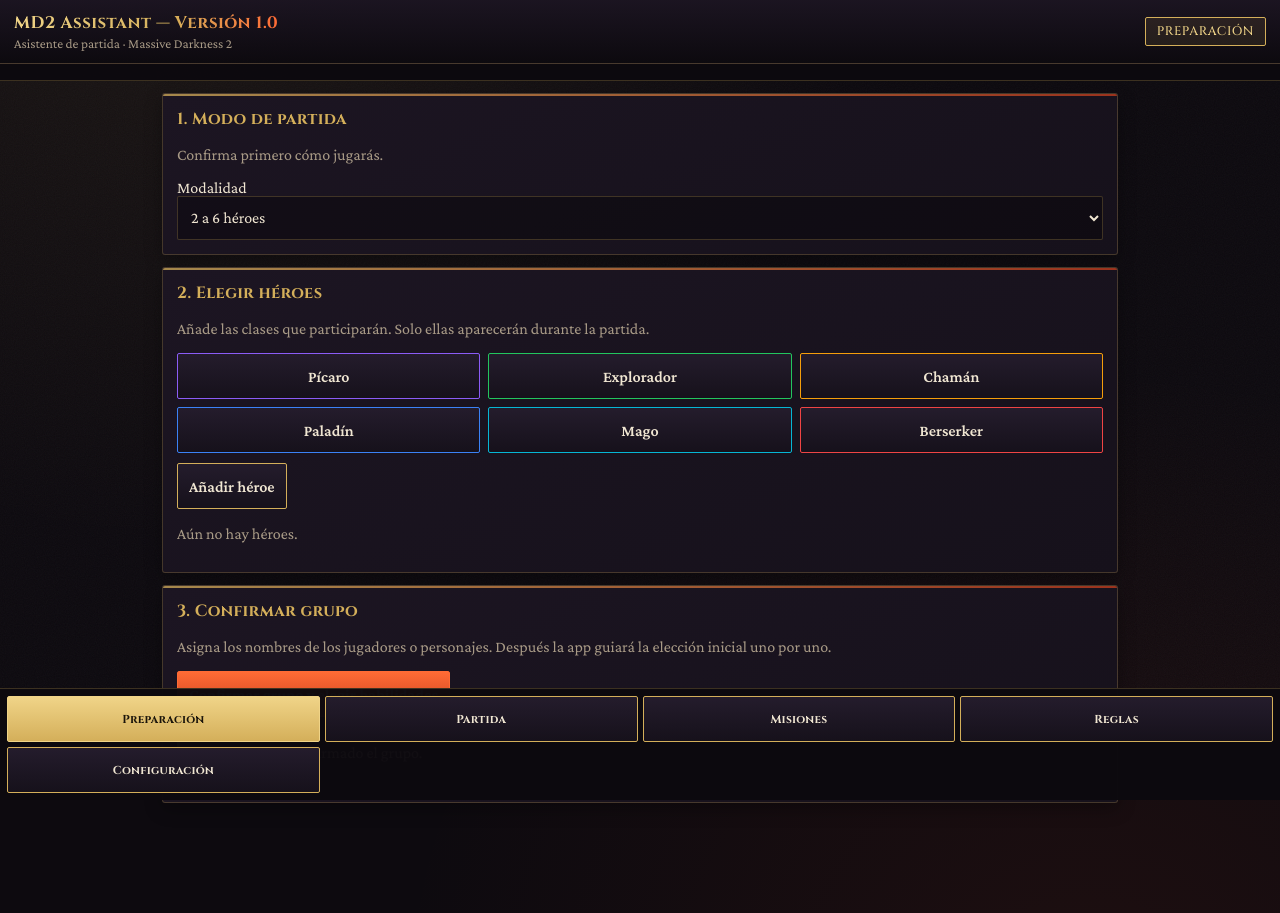
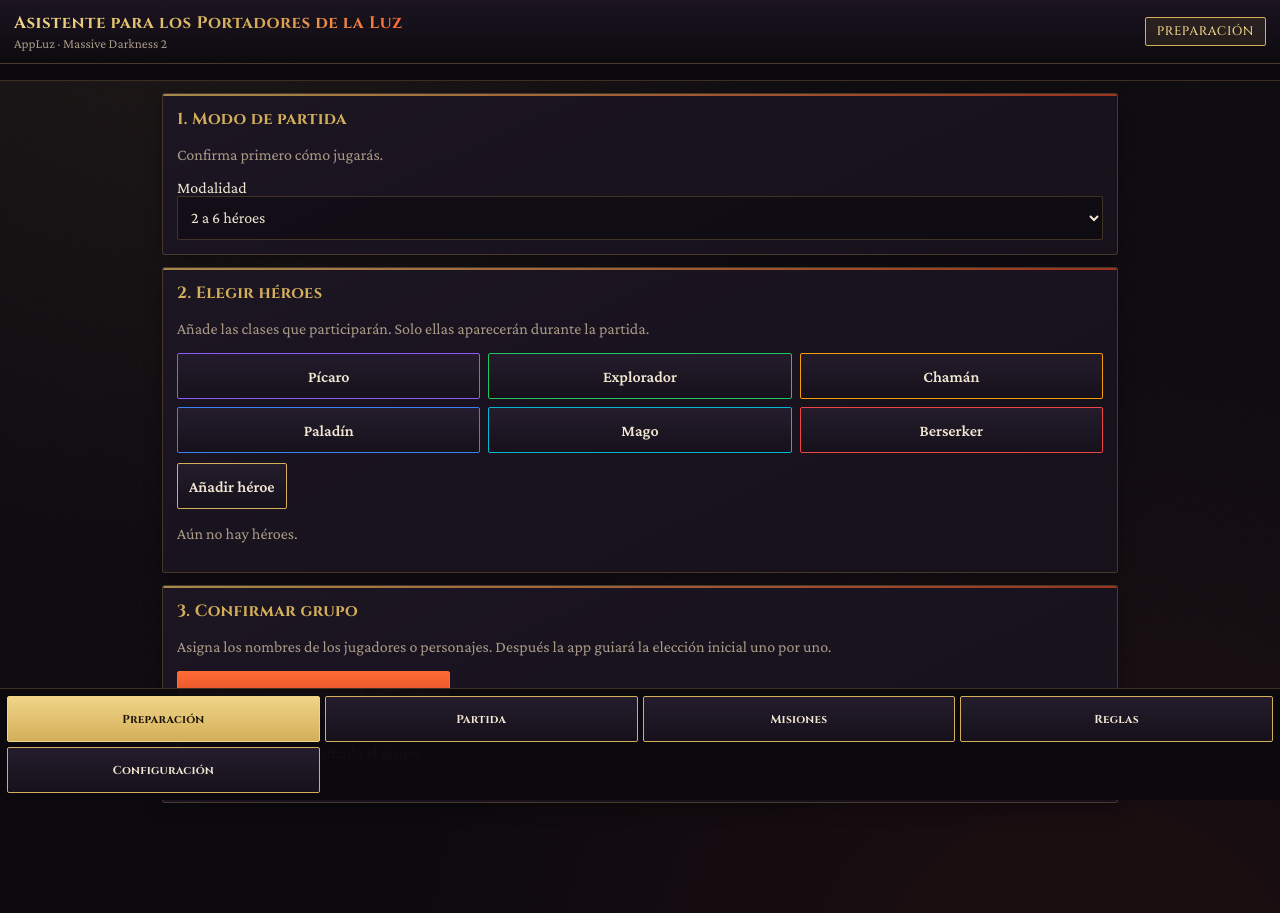
Before and after one commit to cristhianrojas1993-gif/md2-assistant, a plain HTML site: page index.html in a window 1280 px wide. Drawn offline with nearby package versions, Linux system fonts and the light colour scheme.

Commit message:
Add files via upload

```diff
--- a/index.html
+++ b/index.html
@@ -9,7 +9,7 @@
 <link rel="preconnect" href="https://fonts.gstatic.com" crossorigin>
 <link href="https://fonts.googleapis.com/css2?family=Cinzel:wght@500;700;900&family=Crimson+Pro:wght@400;500;600;700&display=swap" rel="stylesheet">
 <link rel="stylesheet" href="styles.css">
-<title>MD2 Assistant</title>
+<title>Asistente para los Portadores de la Luz</title>
 </head>
 <body>
 <div id="splash">
@@ -45,13 +45,13 @@
       <path d="M40 184 C40 210, 40 250, 50 272 C60 250, 60 210, 60 184 Z" fill="#8a7038" stroke="#c9a24b" stroke-width="1"/>
     </svg>
   </div>
-  <div class="splash-title">MD2 ASSISTANT</div>
+  <div class="splash-title">PORTADORES DE LA LUZ</div>
   <div class="splash-sub">Asistente de partida</div>
 </div>
 <div id="gameOverScreen" class="hidden"></div>
 <div id="phaseCurtain"><span id="phaseCurtainText"></span></div>
 <header>
-  <div><h1>MD2 Assistant — Versión 1.0</h1><small>Asistente de partida · Massive Darkness 2</small></div>
+  <div><h1>Asistente para los Portadores de la Luz</h1><small>AppLuz · Massive Darkness 2</small></div>
   <span class="phaseChip" id="phaseChip">Preparación</span>
 </header>
 
--- a/styles.css
+++ b/styles.css
@@ -129,7 +129,7 @@
 @keyframes flameFlicker{0%,100%{transform:scaleY(1) scaleX(1) rotate(0deg)}25%{transform:scaleY(1.03) scaleX(.98) rotate(-1deg)}50%{transform:scaleY(.98) scaleX(1.02) rotate(1deg)}75%{transform:scaleY(1.02) scaleX(.99) rotate(-.5deg)}}
 #splash .emblem-sword{position:absolute;width:40px;height:112px;opacity:0;animation:swordIn .7s cubic-bezier(.2,.8,.2,1) 1.3s forwards;filter:drop-shadow(0 0 6px rgba(240,212,136,.5))}
 @keyframes swordIn{from{opacity:0;transform:translateY(-14px) rotate(-6deg)}to{opacity:1;transform:translateY(0) rotate(0deg)}}
-#splash .splash-title{font-family:var(--font-display);font-weight:900;font-size:1.5rem;letter-spacing:.1em;margin-top:26px;opacity:0;background:linear-gradient(90deg,var(--accent-bright),var(--accent) 55%,var(--ember-bright));-webkit-background-clip:text;background-clip:text;color:transparent;animation:titleFade 1s ease 2s forwards;z-index:2}
+#splash .splash-title{font-family:var(--font-display);font-weight:900;font-size:1.15rem;letter-spacing:.08em;margin-top:26px;opacity:0;background:linear-gradient(90deg,var(--accent-bright),var(--accent) 55%,var(--ember-bright));-webkit-background-clip:text;background-clip:text;color:transparent;animation:titleFade 1s ease 2s forwards;z-index:2;padding:0 24px;text-align:center}
 #splash .splash-sub{font-size:.78rem;color:var(--muted);letter-spacing:.14em;text-transform:uppercase;margin-top:8px;opacity:0;animation:titleFade 1s ease 2.3s forwards;z-index:2;font-family:var(--font-body)}
 @keyframes titleFade{from{opacity:0;transform:translateY(6px)}to{opacity:1;transform:translateY(0)}}
 @keyframes splashOut{to{opacity:0;visibility:hidden;pointer-events:none}}
```
Also changed, not shown: icon.svg, manifest.webmanifest.
